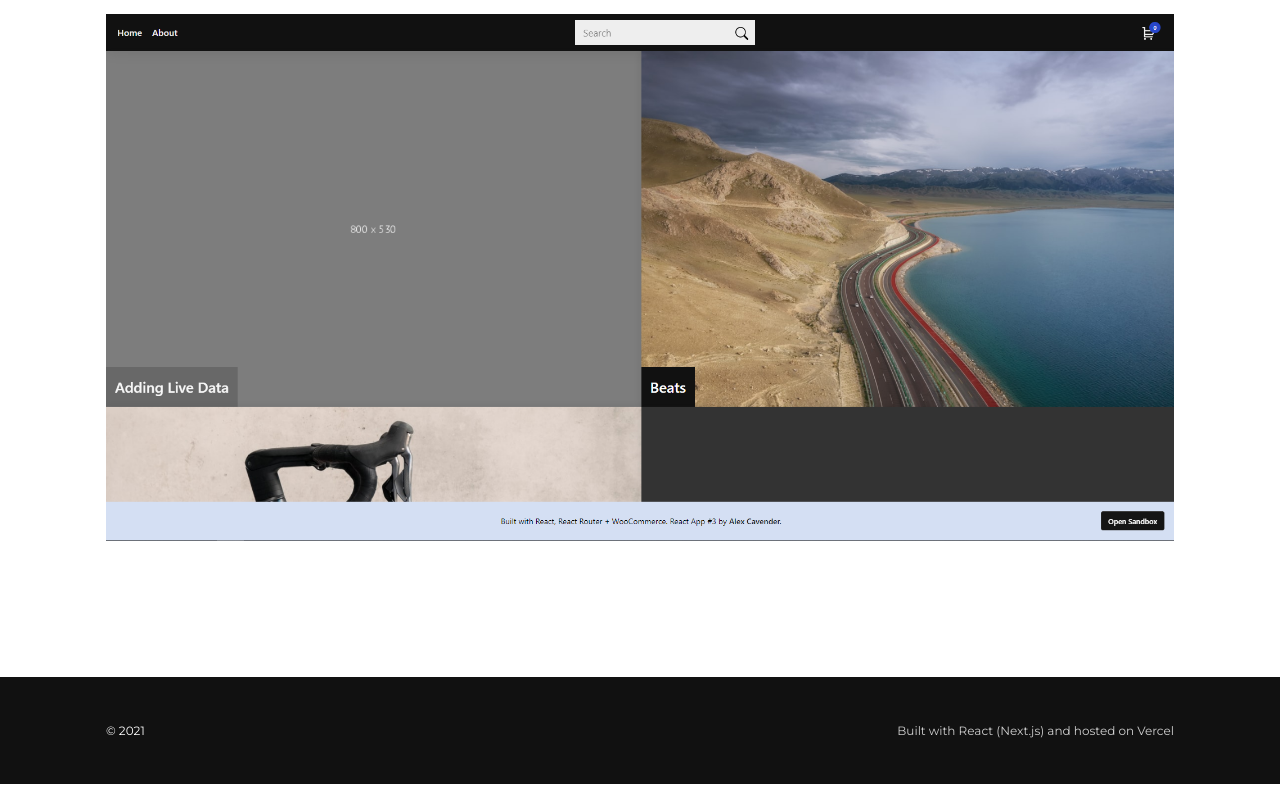
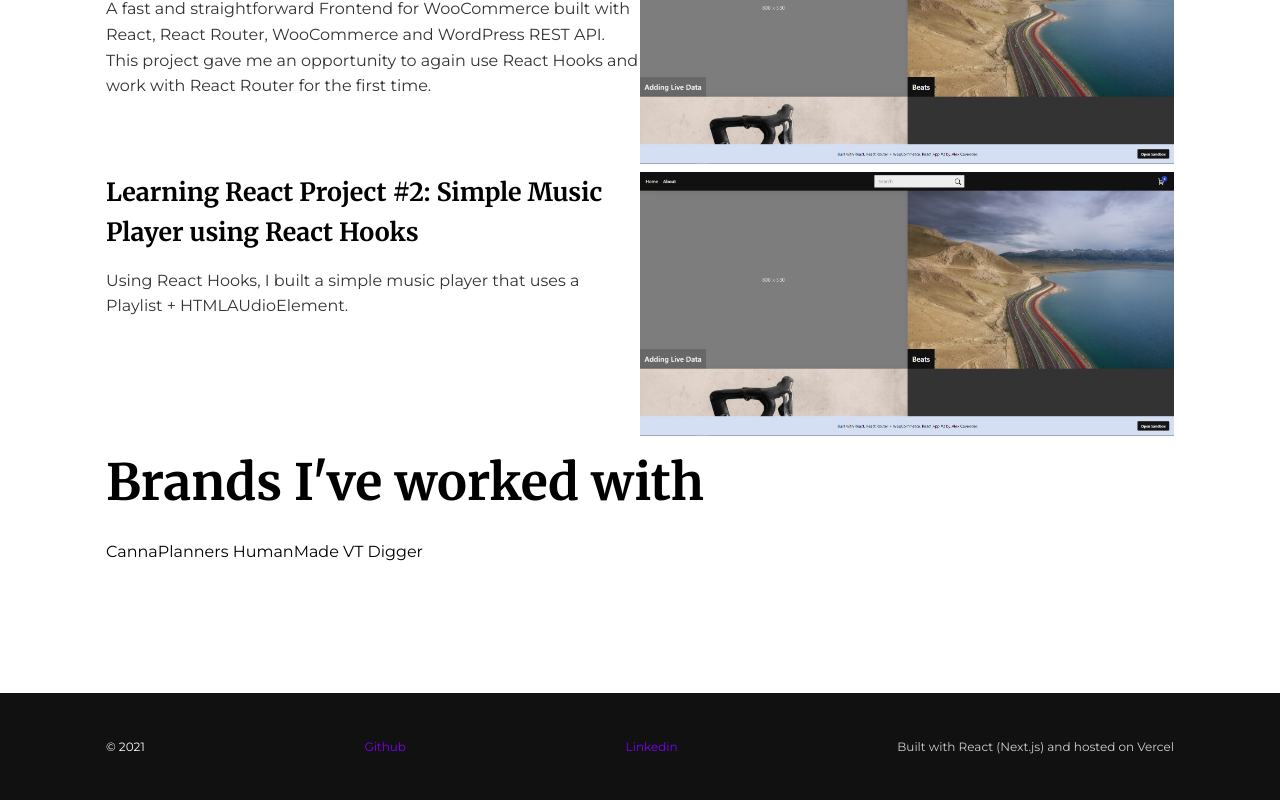
Before and after one commit to alexcavender/nextjs-alexcavender, a Next.js app: page / in a window 1280 px wide. Shown: the part 926-1726 px from the top of the page. Built offline with nearby package versions, Linux system fonts and the light colour scheme.

Commit message:
add project style scss make everything scss

```diff
--- a/components/layout.js
+++ b/components/layout.js
@@ -34,6 +34,13 @@ export default function Layout({ children, home }) {
       <div className={utilStyles.container}>
         &copy; {new Date().getFullYear()}
 
+        <a href="" target="_blank" rel="noopener noreferrer">
+          Github
+        </a>
+
+        <a href="" target="_blank" rel="noopener noreferrer">
+          Linkedin
+        </a>
         <p>Built with React (Next.js) and hosted on Vercel</p>
       </div>
 
--- a/components/project.js
+++ b/components/project.js
@@ -1,13 +1,21 @@
 import Image from 'next/image'
+import projectStyles from '../styles/project.module.scss'
 
 export default function Project({name, link, imgSrc, imgAlt, description}) {
   return (
-    <>
-      <h3>{name}</h3>
+    <div className={projectStyles.project}>
+
+      <div className={projectStyles.projectContent}>
+        <h3 className={projectStyles.projectHeading}>
+          {name}
+          </h3>
         <p>
         {description}
         </p>
-      <a href={link}  target="_blank" rel="noopener noreferrer">
+
+      </div>
+      <div className={projectStyles.projectImage}>
+        <a href={link} target="_blank" rel="noopener noreferrer">
           <Image
             className="project-image"
             src={imgSrc}
@@ -16,6 +24,8 @@ export default function Project({name, link, imgSrc, imgAlt, description}) {
             alt={imgAlt}
           />
         </a>
-    </>
+      </div>
+
+    </div>
   )
 }
--- a/pages/_app.js
+++ b/pages/_app.js
@@ -1,4 +1,4 @@
-import '../styles/global.css'
+import '../styles/global.scss'
 
 export default function App({ Component, pageProps }) {
   return <Component {...pageProps} />
--- a/pages/index.js
+++ b/pages/index.js
@@ -36,13 +36,33 @@ export default function Home() {
         <h2>Recent Projects</h2>
 
         <Project
-        name="React Project #3: React front-end for WooCommerce"
-        description="A fast and straightforward Frontend for WooCommerce built with React, React Router, WooCommerce and WordPress REST API.
-        This project gave me an opportunity to again use React Hooks and work with React Router for the first time."
-        link="https://ices0.csb.app/"
-        imgSrc="/images/reactproject-3.png"
-        imgAlt="React Js Project 3"
+          name="Learning React Project #3: React front-end for WooCommerce"
+          description="A fast and straightforward Frontend for WooCommerce built with React, React Router, WooCommerce and WordPress REST API.
+          This project gave me an opportunity to again use React Hooks and work with React Router for the first time."
+          link="https://ices0.csb.app/"
+          imgSrc="/images/reactproject-3.png"
+          imgAlt="React Js Project 3"
         />
+
+        <Project
+          name="Learning React Project #2: Simple Music Player using React Hooks"
+          description="Using React Hooks, I built a simple music player that uses a Playlist + HTMLAUdioElement."
+          link="https://448l7.csb.app/"
+          imgSrc="/images/reactproject-3.png"
+          imgAlt="React Js Project 3"
+        />
+
+      </section>
+
+      <section className={utilStyles.container}>
+
+        <h2>
+          Brands I've worked with
+        </h2>
+
+        CannaPlanners
+        HumanMade
+        VT Digger
 
       </section>
     </Layout>
--- /dev/null
+++ b/styles/project.module.scss
@@ -0,0 +1,14 @@
+.project {
+  display: flex;
+}
+
+.projectHeading {
+  font-size: 25px;
+}
+
+.projectImage {
+  width: 50%;
+}
+.projectContent {
+  width: 50%;
+}
```
Also changed, not shown: styles/global.scss (renamed from styles/global.css). Lines whose indentation alone changed are shown as unchanged.
